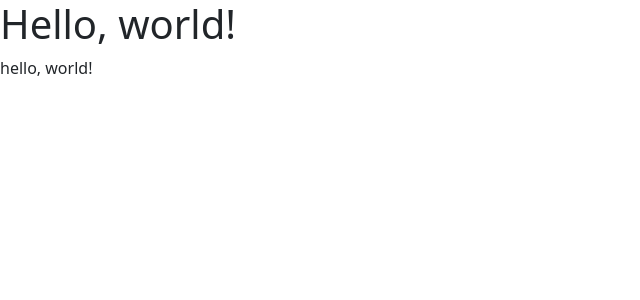
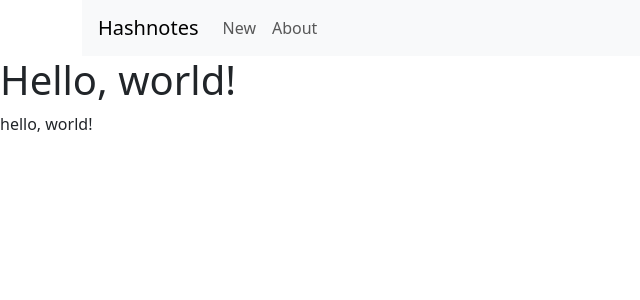
Before and after one commit to chreke/hashnotes, a Flask app: page / in a window 1280 px wide. Shown: the top 300 px of the page, without its empty margins (0-640 px from the left). Run offline with Flask 3, Linux system fonts and the light colour scheme.

Commit message:
Update base template

```diff
--- a/templates/base.html
+++ b/templates/base.html
@@ -9,6 +9,30 @@
     <link rel="stylesheet" href="/static/style.css" />
 </head>
 <body>
+    <div class="container">
+    <!-- Navigation-->
+        <nav class="navbar navbar-expand-lg navbar-light bg-light px-3">
+          <a class="navbar-brand" href="/">Hashnotes</a>
+          <button class="navbar-toggler" type="button" data-toggle="collapse" data-target="#navbarNav" aria-controls="navbarNav" aria-expanded="false" aria-label="Toggle navigation">
+            <span class="navbar-toggler-icon"></span>
+          </button>
+          <div class="collapse navbar-collapse" id="navbarNav">
+            <ul class="navbar-nav">
+              <li class="nav-item active">
+                <a class="nav-link" href="/edit/">New</a>
+              </li>
+              {% if filename %}
+                  <li class="nav-item">
+                      <a class="nav-link" href="/edit/{{filename}}">Edit</a>
+                  </li>
+              {% endif %}
+              <li class="nav-item">
+                <a class="nav-link" href="/">About</a>
+              </li>
+            </ul>
+          </div>
+        </nav>
+    </div>
     {% block content %}{% endblock %}
 </body>
 </html>
--- a/templates/edit.html
+++ b/templates/edit.html
@@ -1,8 +1,8 @@
 {% extends "base.html" %}
 {% block content %}
+<div class="container px-3">
     <header class="body">
         <h1>Editing</h1>
-    <!-- <link rel="stylesheet" href="/static/style.css" /> -->
     </header>
     <section id="body">
         <form method="post">
@@ -10,4 +10,5 @@
             <input type="submit" value="Submit">
         </form>
     </section>
+</div>
 {% endblock %}
```
Also changed, not shown: templates/view.html (+5 -7 lines). Lines whose indentation alone changed are shown as unchanged.
